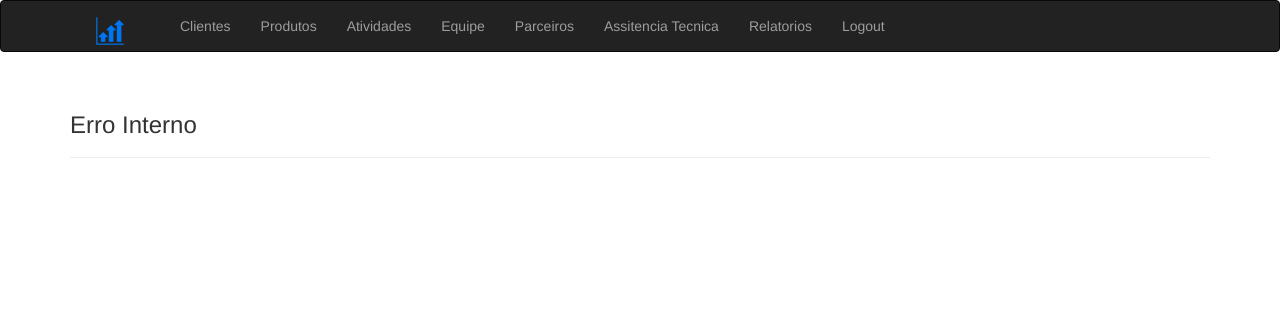
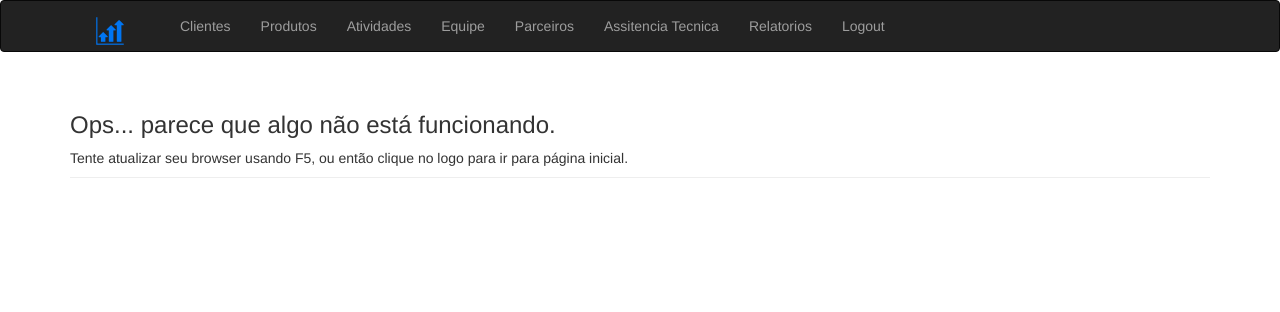
Before and after one commit to ebertolo/evnd, a Flask app: template app/templates/exceptions/500.html in a window 1280 px wide. Shown: the top 312 px of the page. Run offline with Flask 2, Linux system fonts and the light colour scheme; the template is opened without the code that fills it, so the values that code supplies are empty; some libraries are stand-ins or nearby versions.

Commit message:
Custom Internal Error Message

```diff
--- a/app/templates/exceptions/500.html
+++ b/app/templates/exceptions/500.html
@@ -4,6 +4,7 @@
 
 {% block page_content %}
 <div class="page-header">
-    <h3>Erro Interno</h3>
+    <h3>Ops... parece que algo não está funcionando.</h3>
+    <span>Tente atualizar seu browser usando F5, ou então clique no logo para ir para página inicial.</span>
 </div>
 {% endblock %}
```
